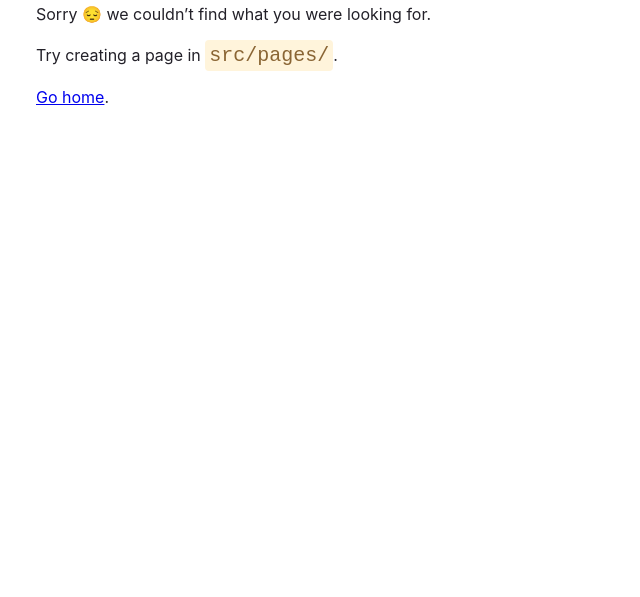
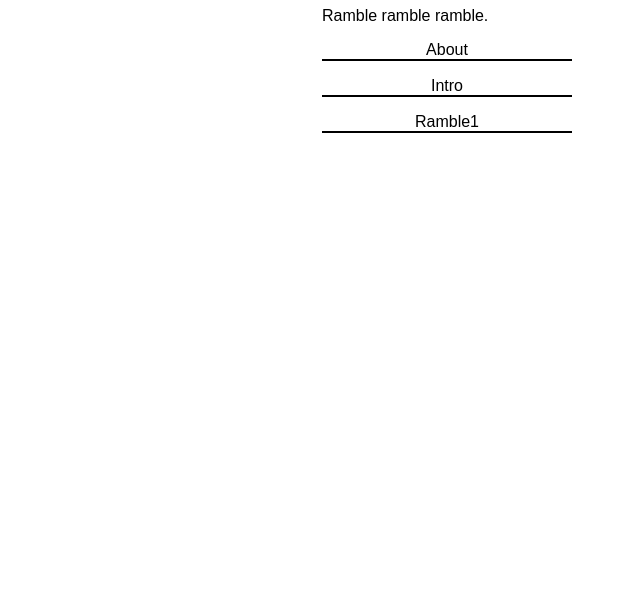
Before and after one commit to CheoR/gatsby-tut, a Gatsby site: page /blog in a window 1280 px wide. Before the commit this address had no page. Shown: the part 203-800 px from the top of the page, without its empty margins (68-708 px from the left). Built offline with nearby package versions, Linux system fonts and the light colour scheme; Gatsby itself is replaced by a stand-in of ours.

Commit message:
query: graphql page query example.

```diff
--- a/gatsby-config.js
+++ b/gatsby-config.js
@@ -6,5 +6,12 @@ module.exports = {
   plugins: [
     "gatsby-plugin-image",
     "gatsby-plugin-sharp",
+    {
+      resolve: "gatsby-source-filesystem",
+      options: {
+        name: `blog`,
+        path: `${__dirname}/blog`,
+      }
+    },
   ],
 }
--- a/src/components/layout.js
+++ b/src/components/layout.js
@@ -31,6 +31,7 @@ const Layout = ({ pageTitle, children }) => {
         <ul className={navLinks}>
           <li className={navLinkItem}><Link to="/" className={navLinkText}>Home</Link></li>
           <li className={navLinkItem}><Link to="/about" className={navLinkText}>About</Link></li>
+          <li className={navLinkItem}><Link to="/blog" className={navLinkText}>Ramblings</Link></li>
         </ul>
       </nav>
       <main>
--- /dev/null
+++ b/src/pages/blog.js
@@ -0,0 +1,34 @@
+import * as React from 'react'
+import { graphql } from 'gatsby'
+
+import Layout from '../components/layout'
+import { ramblings, postItem } from './blog.module.css'
+
+const BlogPage = ({ data }) => {
+  return (
+    <Layout pageTitle="Ramblings">
+      <p>Ramble ramble ramble.</p>
+      <ul className={ramblings}>
+        {
+          data.allFile.nodes.map((node) => (
+            <li key={node.name} className={postItem}>
+                {node.name}
+            </li>
+          ))
+        }
+      </ul>
+    </Layout>
+  )
+}
+
+export const query = graphql`
+    {
+        allFile(filter: {sourceInstanceName: {eq: "blog"}}) {
+          nodes {
+            name
+          }
+        }
+    }
+`
+
+export default BlogPage
--- /dev/null
+++ b/src/pages/blog.module.css
@@ -0,0 +1,13 @@
+.ramblings {
+ list-style-type: none;
+ padding: 0;
+ margin: 0;
+}
+
+.postItem {
+ border-bottom: 2px solid black;
+ margin-bottom: 1rem;
+ width: 50%;
+ text-align: center;
+ text-transform: capitalize;
+}
```
Also changed, not shown: blog/about.mdx (added), blog/intro.mdx (added), blog/ramble1.mdx (added).
